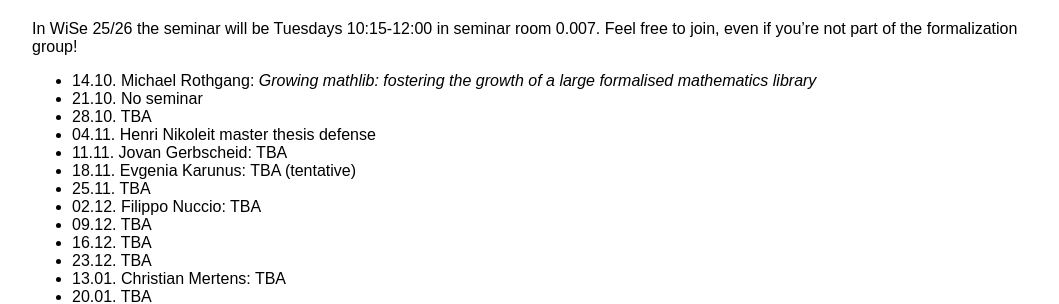
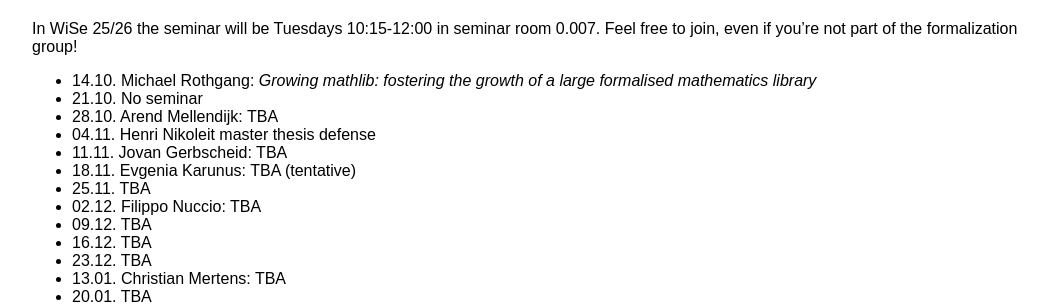
Before and after one commit to fpvandoorn/fpvandoorn.github.io, a Jekyll site: the page built from formalized-mathematics.md, in a window 1280 px wide and 900 px high, scrolled down 528 px. Shown: the part 152-456 px from the top of the window, without its empty margins (108-1167 px from the left). Built offline with Jekyll 4.4.1, drawn with Linux system fonts in a browser that asks for light colours; our own code applies the rules of GitHub Pages for plain Markdown files.

Commit message:
add Arend

```diff
--- a/formalized-mathematics.md
+++ b/formalized-mathematics.md
@@ -44,7 +44,7 @@ In WiSe 25/26 the seminar will be Tuesdays 10:15-12:00 in seminar room 0.007. Fe
 
 * 14.10. Michael Rothgang: *Growing mathlib: fostering the growth of a large formalised mathematics library*
 * 21.10. No seminar
-* 28.10. TBA
+* 28.10. Arend Mellendijk: TBA
 * 04.11. Henri Nikoleit master thesis defense
 * 11.11. Jovan Gerbscheid: TBA
 * 18.11. Evgenia Karunus: TBA (tentative)
```
